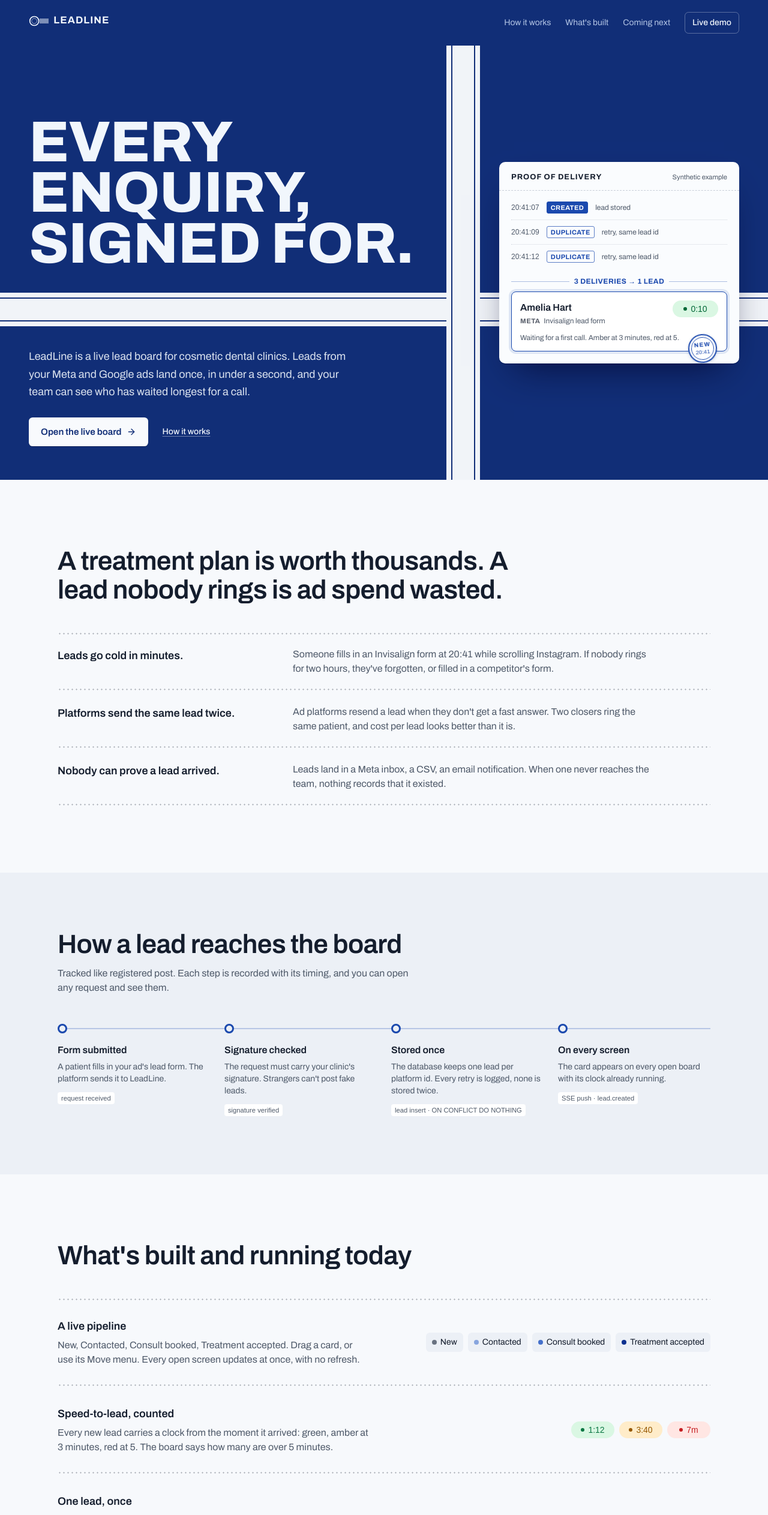
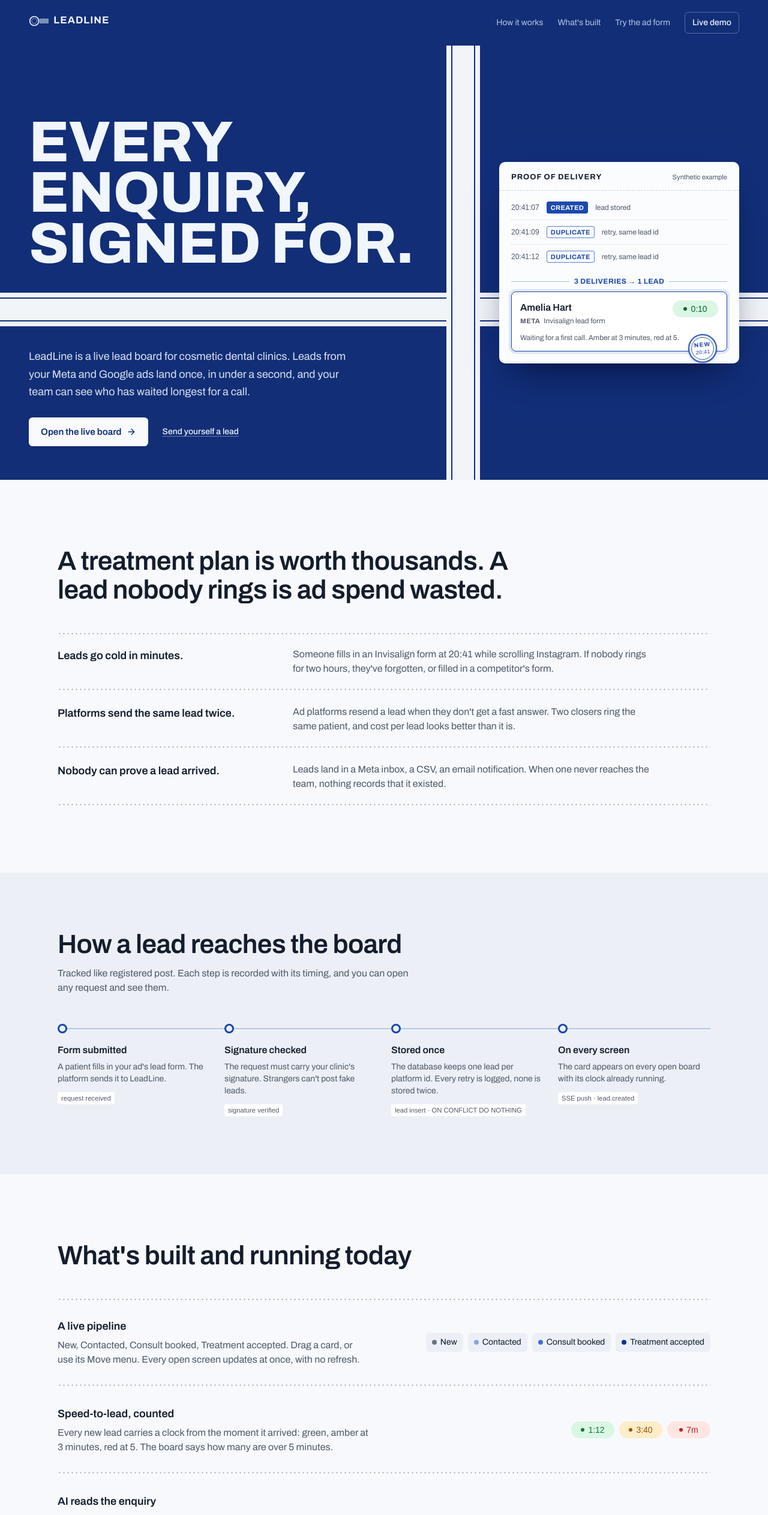
Before and after one commit to priyanshu14077/Leadline, a Next.js app in the folder apps/web/: page / in a window 1280 px wide. Shown: the top 2526 px of the page at 60% size. Built offline with nearby package versions, Linux system fonts and the light colour scheme; a web font is replaced by a local one.

Commit message:
feat(web): link the landing page to the demo form

```diff
--- a/apps/web/src/app/page.tsx
+++ b/apps/web/src/app/page.tsx
@@ -54,9 +54,9 @@ function Hero() {
               </a>
             </li>
             <li>
-              <a href="#next" className="hover:text-rail-foreground">
-                Coming next
-              </a>
+              <Link href="/demo/form" className="hover:text-rail-foreground">
+                Try the ad form
+              </Link>
             </li>
           </ul>
           <Link
@@ -85,9 +85,9 @@ function Hero() {
           </p>
           <div className="mt-7 flex flex-wrap items-center gap-x-6 gap-y-3">
             <PrimaryCta />
-            <a href="#how" className="text-sm font-medium text-rail-foreground underline decoration-white/40 hover:decoration-white">
-              How it works
-            </a>
+            <Link href="/demo/form" className="text-sm font-medium text-rail-foreground underline decoration-white/40 hover:decoration-white">
+              Send yourself a lead
+            </Link>
           </div>
         </div>
 
@@ -213,6 +213,17 @@ const FEATURES: { title: string; body: string; demo: React.ReactNode }[] = [
     ),
   },
   {
+    title: "AI reads the enquiry",
+    body: "Gemini reads each new enquiry once it's saved and suggests the treatment, the urgency, the patient's concerns and an opening line for the call. A slow or failed model call never holds up the lead.",
+    demo: (
+      <div className="flex flex-wrap items-center gap-1.5 text-xs">
+        <span className="rounded-sm bg-brand-soft px-1.5 py-0.5 font-medium text-brand">Invisalign</span>
+        <span className="rounded-sm bg-overdue-soft px-1.5 py-0.5 text-overdue">Urgent</span>
+        <span className="rounded-sm border px-1.5 py-0.5 text-muted-foreground">Concern: price</span>
+      </div>
+    ),
+  },
+  {
     title: "One lead, once",
     body: "Retries of the same lead are caught by the database, not by hope. The delivery log shows every attempt, so three deliveries visibly become one lead.",
     demo: (
@@ -241,6 +252,18 @@ const FEATURES: { title: string; body: string; demo: React.ReactNode }[] = [
           </div>
         ))}
       </div>
+    ),
+  },
+  {
+    title: "Which campaign made money",
+    body: "Each campaign followed past the form fill to booked consults and accepted plans: cost per booked consult, and treatment value back per £1 of ad spend.",
+    demo: (
+      <dl className="grid grid-cols-2 gap-x-6 text-sm">
+        <dt className="type-label text-[0.72rem] text-muted-foreground">Cost per consult</dt>
+        <dt className="type-label text-[0.72rem] text-muted-foreground">Back per £1</dt>
+        <dd className="font-mono text-lg tabular-nums">£48</dd>
+        <dd className="font-mono text-lg font-semibold tabular-nums">£6.40</dd>
+      </dl>
     ),
   },
   {
@@ -282,33 +305,6 @@ function Built() {
           </li>
         ))}
       </ul>
-    </section>
-  );
-}
-
-const NEXT = [
-  { title: "AI triage", body: "Read each enquiry and suggest the treatment, the urgency, likely concerns and an opening line for the call." },
-  { title: "Attribution", body: "Cost per booked consult and treatment value per £1 of ad spend, by campaign: clicks against revenue." },
-  { title: "Try-it ad form", body: "Fill in a sample lead form yourself and watch the card land on the board." },
-];
-
-function ComingNext() {
-  return (
-    <section id="next" aria-labelledby="next-title" className="scroll-mt-6 bg-surface">
-      <div className="mx-auto max-w-6xl px-5 py-20 sm:px-8 lg:py-24">
-        <h2 id="next-title" className="text-[clamp(1.9rem,3.6vw,2.75rem)] leading-[1.08] font-semibold tracking-[-0.015em]">
-          Coming next
-        </h2>
-        <p className="mt-3 max-w-prose text-muted-foreground">Not built yet. Listed so nothing on this page overstates what LeadLine does today.</p>
-        <ul className="mt-10 grid gap-x-10 gap-y-6 md:grid-cols-3">
-          {NEXT.map((n) => (
-            <li key={n.title} className="border-t-2 border-dashed border-muted-foreground/35 pt-4">
-              <h3 className="font-semibold text-muted-foreground">{n.title}</h3>
-              <p className="mt-1.5 text-sm text-muted-foreground">{n.body}</p>
-            </li>
-          ))}
-        </ul>
-      </div>
     </section>
   );
 }
@@ -386,7 +382,6 @@ export default function Landing() {
         <Problem />
         <HowItWorks />
         <Built />
-        <ComingNext />
         <Technical />
       </main>
       <Close />
```
